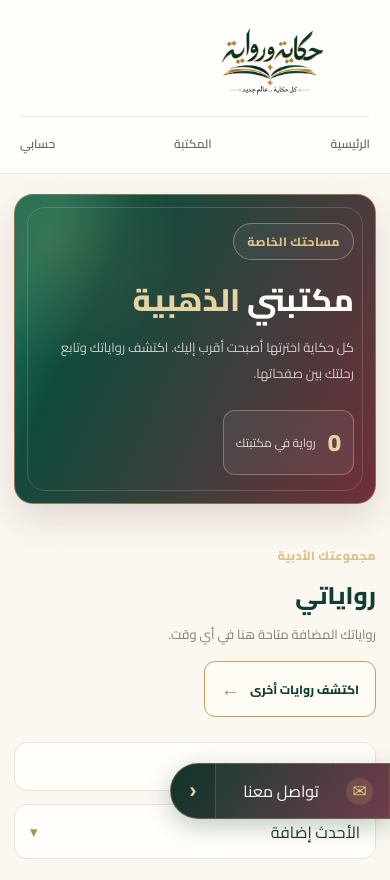
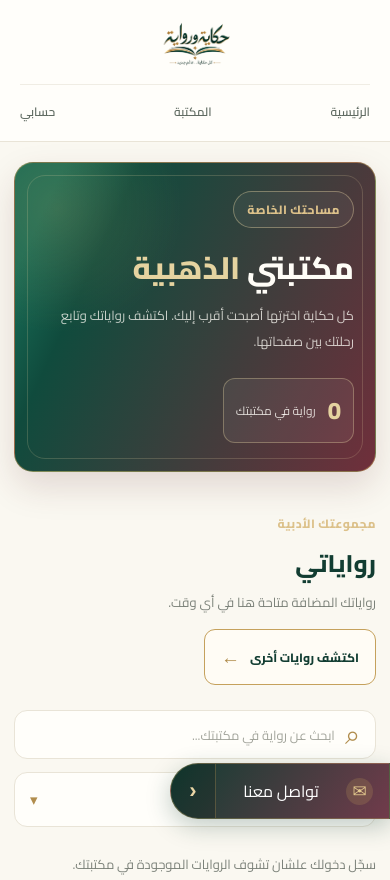
Before and after one commit to AnasAlfeky04/HekayaWRewaya, a plain HTML site: page My Library/MyLibrary.html in a window 390 px wide. Shown: the top 880 px of the page. Drawn offline with nearby package versions, Linux system fonts and the light colour scheme; files that its build step writes are made by us from their sources; no server answers.

Commit message:
Add files via upload

```diff
--- a/My Library/MyLibrary.css
+++ b/My Library/MyLibrary.css
@@ -747,9 +747,18 @@
 
   @media (max-width: 760px) {
 
-    .navbar .logo img {
-      width: 155px;
-      height: 70px;
+    .my-library-header .logo {
+      display: flex;
+      justify-content: flex-start;
+      align-items: center;
+      margin-right: auto;
+      margin-left: auto;
+    }
+
+    .my-library-header .logo img {
+      width: 80px;
+      height: auto;
+      display: block;
     }
 
     .my-library-header {
@@ -864,10 +873,6 @@
       font-size: 17px;
     }
 
-    .my-library-footer {
-      flex-direction: column;
-      text-align: center;
-    }
   }
 
   @media (prefers-reduced-motion: reduce) {
@@ -982,6 +987,13 @@
   /* Responsive cards */
 
   @media (max-width: 760px) {
+
+    footer {
+      flex-direction: column;
+      gap: 5px;
+      text-align: center;
+    }
+
     .my-library-grid {
       grid-template-columns: 1fr;
     }
--- a/Profile/profile.css
+++ b/Profile/profile.css
@@ -416,9 +416,17 @@ footer img {
   }
 
   @media (max-width: 600px) {
-    .navbar .logo img {
-      width: 155px;
-      height: 70px;
+
+    .my-library-header .logo {
+      display: flex;
+      justify-content: flex-start;
+      align-items: center;
+      margin-right: 0;
+      margin-left: auto;
+    }
+
+    .profile-header .logo img {
+      width: 90px;
     }
 
     .profile-header {
```
Also changed, not shown: Checkout/checkout.css (+16 -2 lines).
